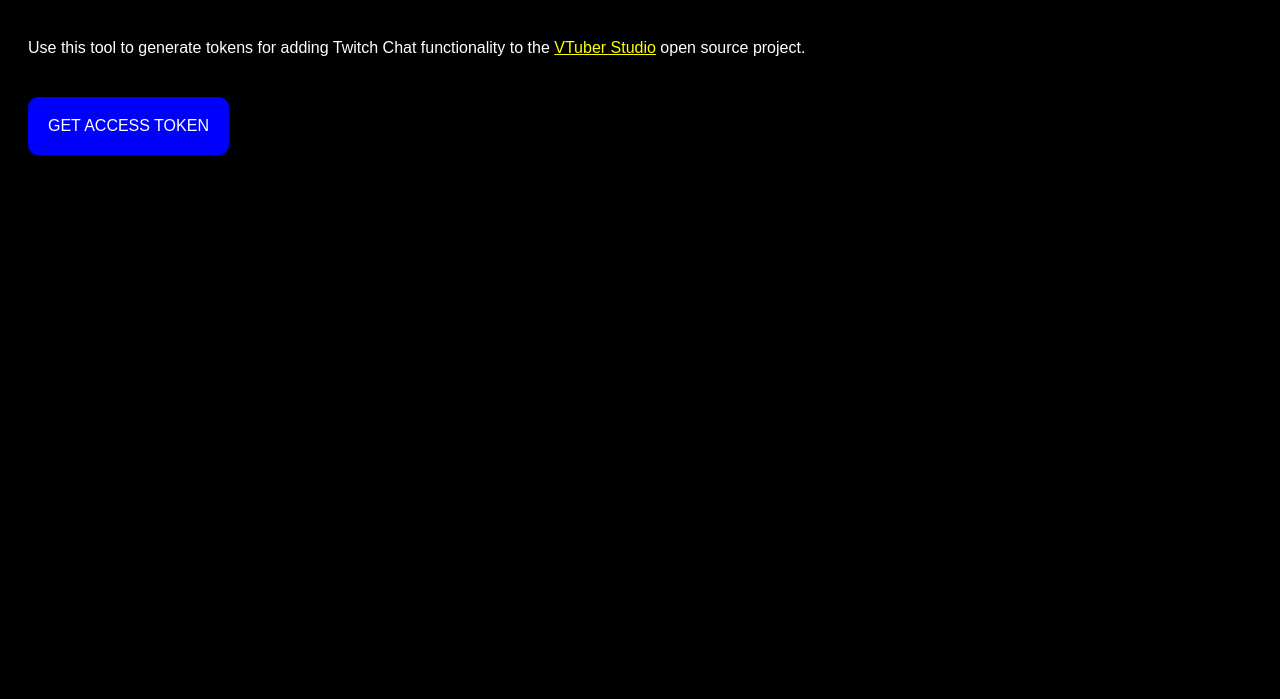
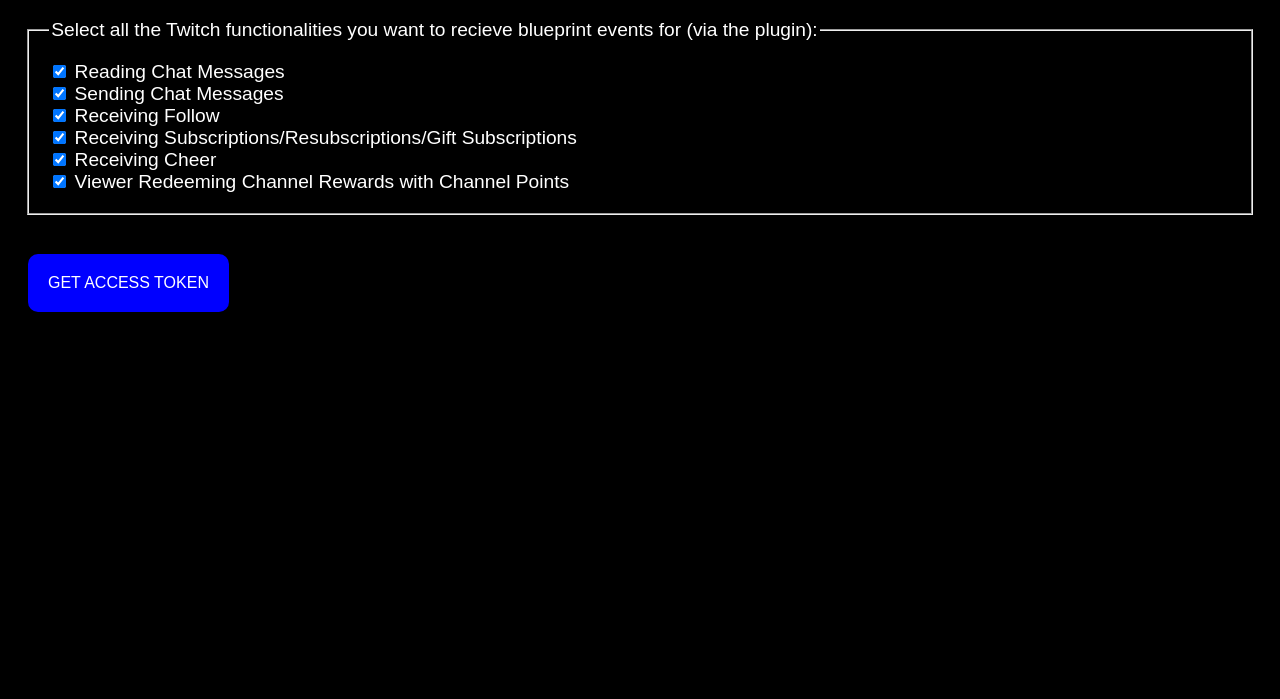
Before and after one commit to Off-World-Live-Collaborative/off-world-live-collaborative.github.io, a website with bundled scripts: page index.html in a window 1280 px wide. Shown: the part 101-800 px from the top of the page. Built offline with nearby package versions, Linux system fonts and the light colour scheme.

Commit message:
Allow custom token scope

```diff
--- a/css/main.css
+++ b/css/main.css
@@ -22,6 +22,8 @@
 	color: var(--main-link-color);
 }
 .description {
+	font-size: larger;
+	margin: 0 1em 1em 1em;
 	padding: var(--main-padding);
 }
 #request {
--- a/index.html
+++ b/index.html
@@ -4,11 +4,34 @@
 		<link href="./css/main.css" rel="stylesheet"  />
 	</head>
 	<body>
-		<h1>VTuber Project - Get Twitch Token</h1>
-		<div class="description">
-			Use this tool to generate tokens for adding Twitch Chat functionality
-			to the <a href="https://github.com/Off-World-Live-Collaborative/VTuberStudio">VTuber Studio</a> open source project.
-		</div>
+		<h1>OWL Interactive Streamer Plugin - Get Twitch Token</h1>
+		<fieldset class="description">
+			<legend>Select all the Twitch functionalities you want to recieve blueprint events for (via the plugin):</legend>
+			<div>
+				<input type="checkbox" id="chat-read" value="chat-read" checked/>
+				<label for="chat-read">Reading Chat Messages</label>
+			</div>
+			<div>
+				<input type="checkbox" id="chat-send" value="chat-send" checked/>
+				<label for="chat-send">Sending Chat Messages</label>
+			</div>
+			<div>
+				<input type="checkbox" id="follow" value="follow" checked/>
+				<label for="follow">Receiving Follow</label>
+			</div>
+			<div>
+				<input type="checkbox" id="subscribe" value="subscribe" checked/>
+				<label for="subscribe">Receiving Subscriptions/Resubscriptions/Gift Subscriptions</label>
+			</div>
+			<div>
+				<input type="checkbox" id="cheer" value="cheer" checked/>
+				<label for="cheer">Receiving Cheer</label>
+			</div>
+			<div>
+				<input type="checkbox" id="redeem" value="redeem" checked/>
+				<label for="redeem">Viewer Redeeming Channel Rewards with Channel Points</label>
+			</div>
+		</fieldset>
 		<a href="#" id="request">...loading</a>
 		<div id="result"></div>
 		<div id="access-token" ></div>
--- a/js/twitchToken.mjs
+++ b/js/twitchToken.mjs
@@ -1,7 +1,6 @@
 import { parseTwitchFragment } from "./parseTwitchFragment.mjs";
 const StorageKey = 'twitchState';
 const ClientID = 'c27ufnb754plcjr10uez68huahputt';
-const Scope = 'chat:read chat:edit channel:read:stream_key user:read:broadcast moderator:read:followers channel:read:subscriptions bits:read channel:manage:redemptions';
 const requestAnchor = document.getElementById('request');
 if (!requestAnchor) {
     throw Error('Request button not found');
@@ -15,6 +14,40 @@
 const setResult = (t) => {
     result.style.display = 'inline-block';
     result.innerText = t;
+};
+const getScope = () => {
+    let scope = 'channel:read:stream_key user:read:broadcast ';
+    const chatRead = document.getElementById('chat-read');
+    if (!chatRead)
+        throw Error('chat-read input not found');
+    if (chatRead.checked)
+        scope += 'chat:read ';
+    const chatSend = document.getElementById('chat-send');
+    if (!chatSend)
+        throw Error('chat-send input not found');
+    if (chatSend.checked)
+        scope += 'chat:edit ';
+    const follow = document.getElementById('follow');
+    if (!follow)
+        throw Error('follow input not found');
+    if (follow.checked)
+        scope += 'moderator:read:followers ';
+    const subscribe = document.getElementById('subscribe');
+    if (!subscribe)
+        throw Error('subscribe input not found');
+    if (subscribe.checked)
+        scope += 'channel:read:subscriptions ';
+    const cheer = document.getElementById('cheer');
+    if (!cheer)
+        throw Error('cheer input not found');
+    if (cheer.checked)
+        scope += 'bits:read ';
+    const redeem = document.getElementById('redeem');
+    if (!redeem)
+        throw Error('redeem input not found');
+    if (redeem.checked)
+        scope += 'channel:manage:redemptions ';
+    return scope.slice(0, -1);
 };
 const handleValidation = async ({ accessToken, state }) => {
     const savedState = window.sessionStorage.getItem(StorageKey);
@@ -40,7 +73,7 @@
     console.debug('redirect_uri', thisUrl);
     requestAnchor.href = "https://id.twitch.tv/oauth2/authorize?response_type=token" +
         `&client_id=${ClientID}` +
-        `&scope=${encodeURIComponent(Scope)}` +
+        `&scope=${encodeURIComponent(getScope())}` +
         `&redirect_uri=${encodeURIComponent(thisUrl)}` +
         `&state=${stateHex}`;
     requestAnchor.innerText = 'Get Access Token';
```
Also changed, not shown: src/twitchToken.mts, 1 other file.
